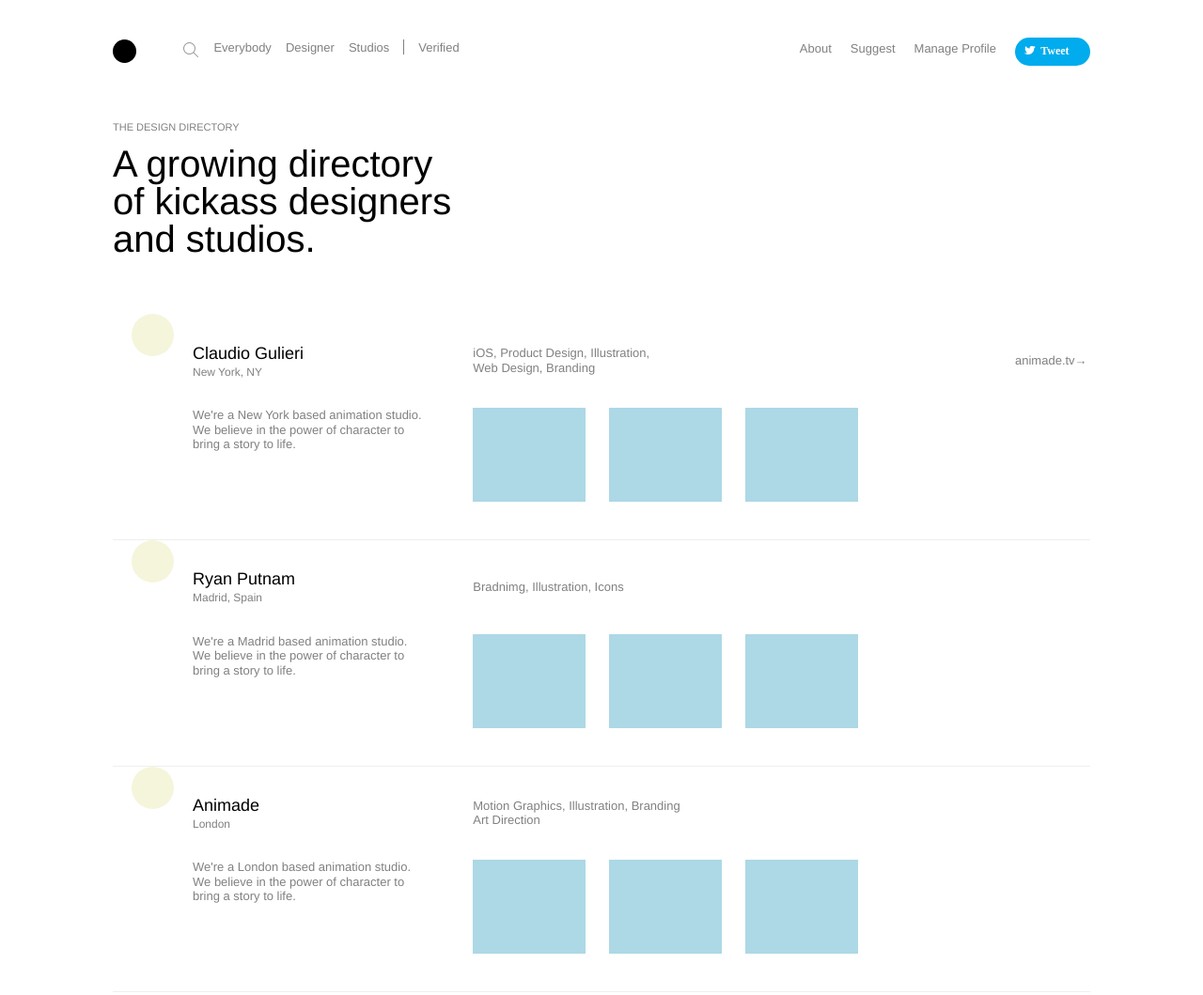
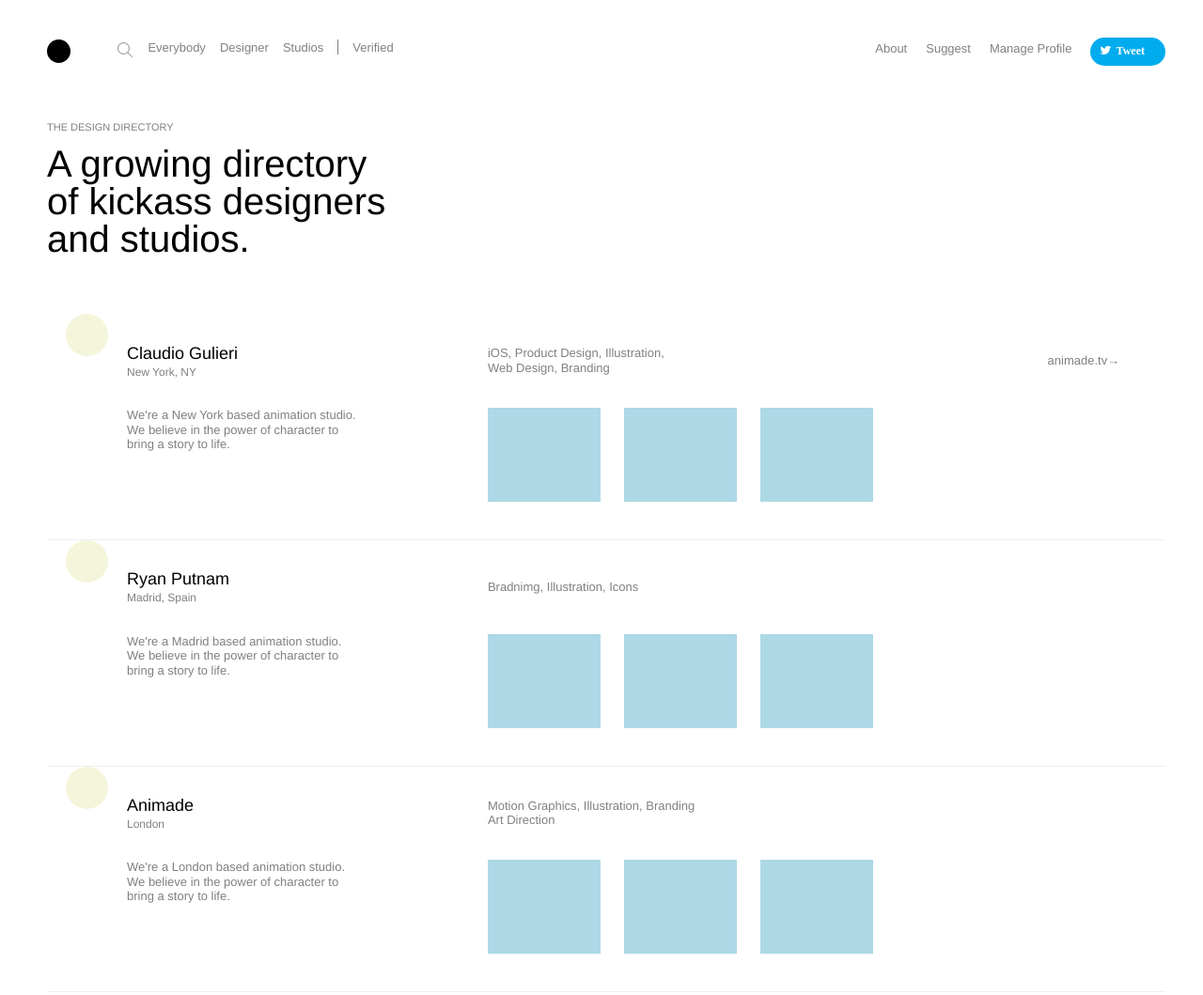
Before and after one commit to srinidhisripathi/design-directory, a plain HTML site: page index.html in a window 1280 px wide. Shown: the whole page at 94% size. Drawn offline with nearby package versions, Linux system fonts and the light colour scheme.

Commit message:
final commit

```diff
--- a/assets/css/styles.css
+++ b/assets/css/styles.css
@@ -3,9 +3,9 @@
 }
 .container.body {
   height: 1000px;
-  width: 1040px;
+  width: 93%;
   padding: 40px 0;
-  margin: 0 auto;
+  margin: 0 50px;
 }
 
 .container.header {
@@ -131,21 +131,21 @@
 
 .column1 {
   display: inline;
-  width: 60px;
+  width: 6%;
 }
 .column2 {
-  width: 300px;
+  width: 35%;
 }
 
 .column3 {
-  width: 580px;
+  width: 54%;
   color: grey;
   font-size: 13px;
   line-height: 1.2;
 }
 
 .column4 {
-  width: 80px;
+  width: 30%;
 }
 
 .column4 > a {
```
Also changed, not shown: js/jquery.js (deleted), js/script.js (deleted).
